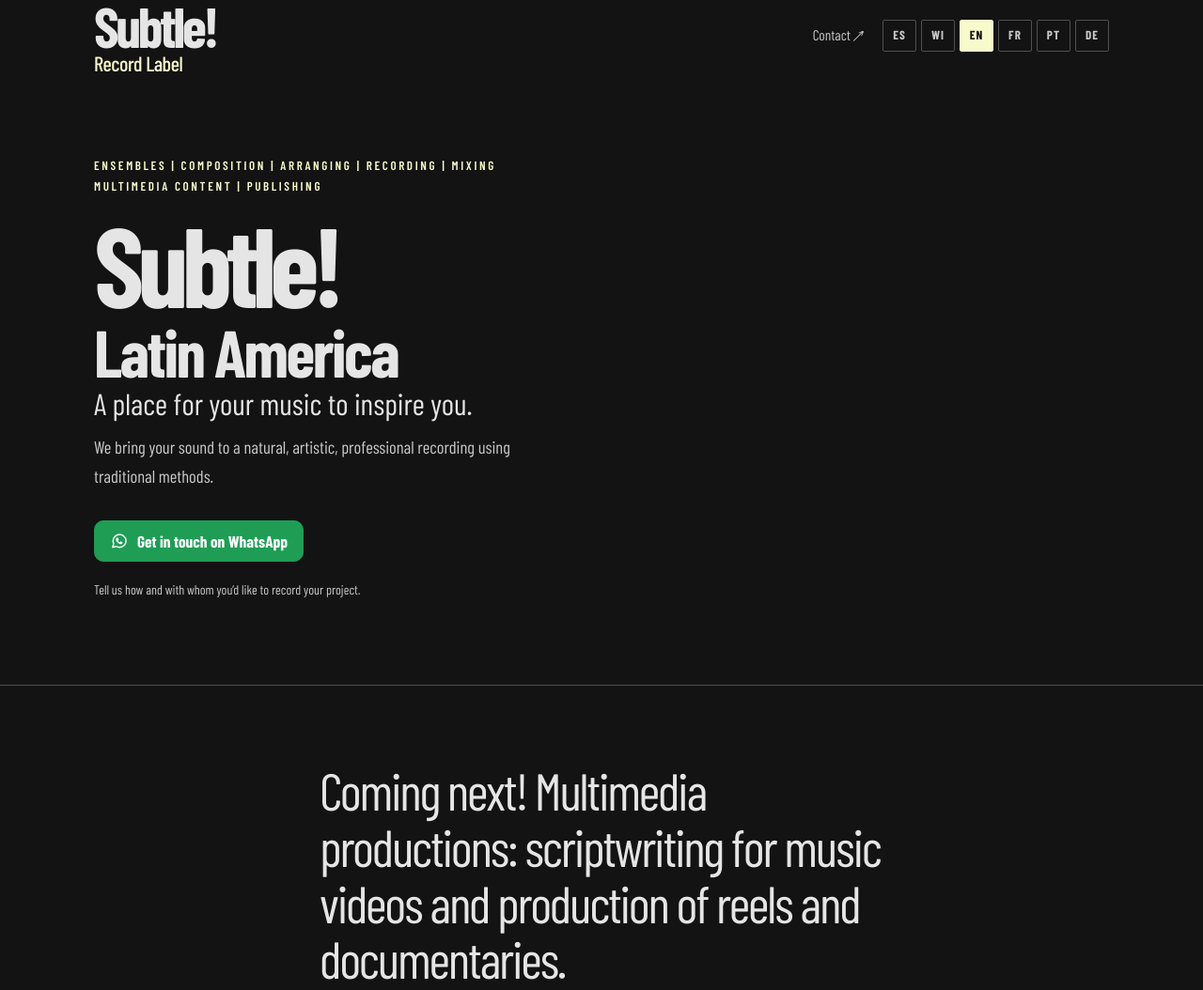
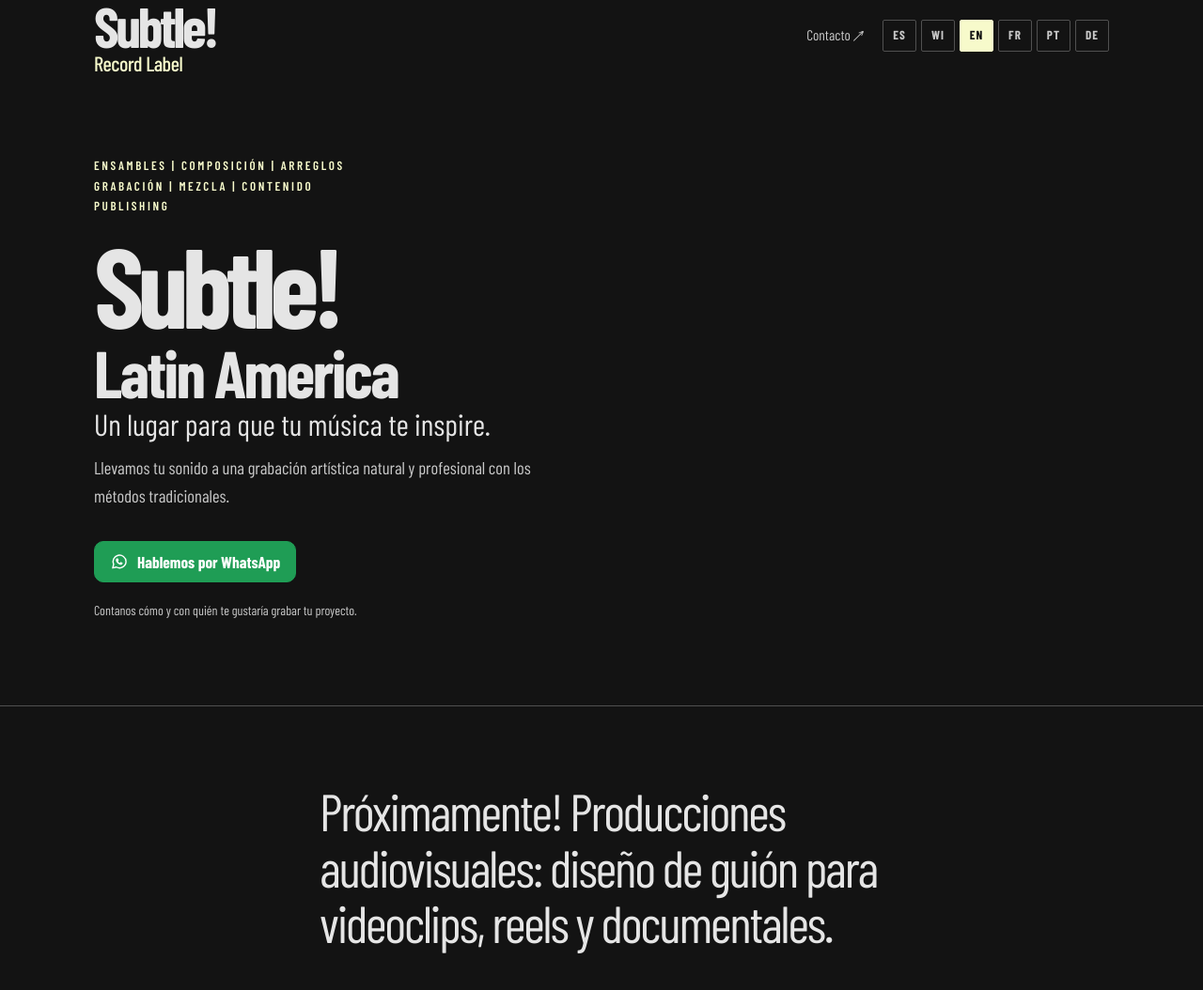
Before and after one commit to julianmmw/subtle-recording-space, a plain HTML site: page index.html in a window 1280 px wide. Shown: the top 1054 px of the page at 94% size. Drawn offline with nearby package versions, Linux system fonts and the light colour scheme.

Commit message:
Sync Spanish copy across languages
Co-authored-by: Copilot <223556219+Copilot@users.noreply.github.com>

```diff
--- a/index.html
+++ b/index.html
@@ -302,7 +302,7 @@
         homeLabel: "Subtle, inicio",
         navContact: "Contacto",
         languageLabel: "Seleccionar idioma",
-        heroCategory: "Ensambles | Composición | Arreglos | Grabación | Mezcla<br>Contenido multimedia | Publishing",
+        heroCategory: "Ensambles | Composición | Arreglos<br/>Grabación | Mezcla | Contenido<br/>Publishing",
         heroManifesto: "Un lugar para que tu música te inspire.",
         heroCopy: "Llevamos tu sonido a una grabación artística natural y profesional con los métodos tradicionales.",
         heroCta: "Hablemos por WhatsApp",
@@ -422,6 +422,9 @@
         footerLine: "Allin uyarinakunaykupaq huk wasi."
       }
     };
+    for (const language of ["en", "pt", "fr", "de", "qu"]) {
+      translations[language] = { ...translations.es };
+    }
 
     function setLanguage(language) {
       const selected = translations[language];
```
